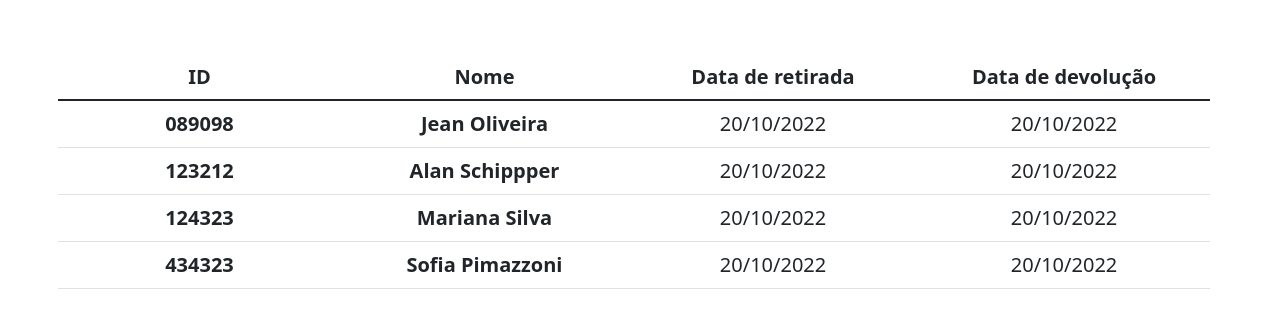
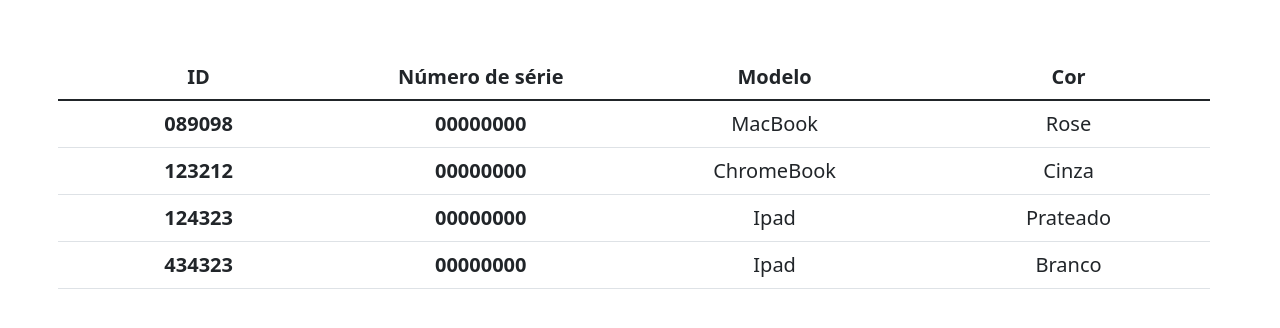
Before and after one commit to 2022M4T2-Inteli/Projeto2, a plain HTML site: page scr/Front-end/equi_cadastrados.html in a window 1280 px wide. Shown: the part 188-516 px from the top of the page. Drawn offline with nearby package versions, Linux system fonts and the light colour scheme.

Commit message:
pequenas mudanças no front

```diff
--- a/scr/Front-end/equi_cadastrados.html
+++ b/scr/Front-end/equi_cadastrados.html
@@ -22,37 +22,37 @@
                 <thead>
                     <tr>
                     <th id="main">ID</th>
-                    <th id="main" >Nome</th>
-                    <th id="main">Data de retirada</th>
-                    <th id="main">Data de devolução</th>
+                    <th id="main" >Número de série</th>
+                    <th id="main">Modelo</th>
+                    <th id="main">Cor</th>
                     </tr>
                 </thead>
 
                 <tbody>
                     <tr>
                     <td id="oi">089098</td>
-                    <td id="oi">Jean Oliveira</td>
-                    <td>20/10/2022</td>
-                    <td>20/10/2022</td>
+                    <td id="oi">00000000</td>
+                    <td>MacBook</td>
+                    <td>Rose</td>
                     </tr>
                     <tr>
                     <td id="oi">123212</td>
-                    <td id="oi">Alan Schippper</td>
-                    <td>20/10/2022</td>
-                    <td>20/10/2022</td>
+                    <td id="oi">00000000</td>
+                    <td>ChromeBook</td>
+                    <td>Cinza</td>
                     </tr>
                     <tr>
                     <td id="oi">124323</td>
-                    <td id="oi">Mariana Silva</td>
-                    <td>20/10/2022</td>
-                    <td>20/10/2022</td>
+                    <td id="oi">00000000</td>
+                    <td>Ipad</td>
+                    <td>Prateado</td>
                     </tr>
 
                     <tr>
                     <td id="oi">434323</td>
-                    <td id="oi">Sofia Pimazzoni</td>
-                    <td>20/10/2022</td>
-                    <td>20/10/2022</td>
+                    <td id="oi">00000000</td>
+                    <td>Ipad</td>
+                    <td>Branco</td>
                     </tr>
                 </tbody>
             </table>
--- a/scr/Front-end/style.css
+++ b/scr/Front-end/style.css
@@ -164,7 +164,7 @@
     margin-bottom: 40px;
 }
 
-.bi{
+.bi1{
    margin-top: 7.5px;
    margin-right: 15px;
 }
@@ -485,6 +485,10 @@
     font-weight: bold;
 }
 
+.bi2{
+    margin: 0;
+}
+
 
 
 /* Página equipamentos emprestados */
```
Also changed, not shown: scr/Front-end/index.html (+6 -6 lines), scr/Front-end/salas_lista.html (+6 -7 lines).
